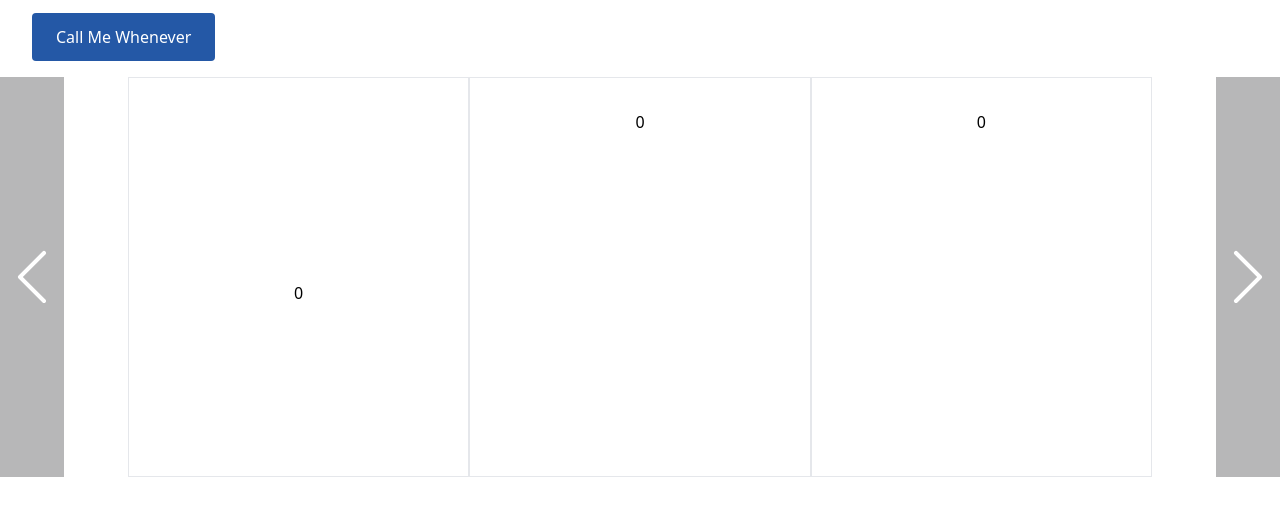
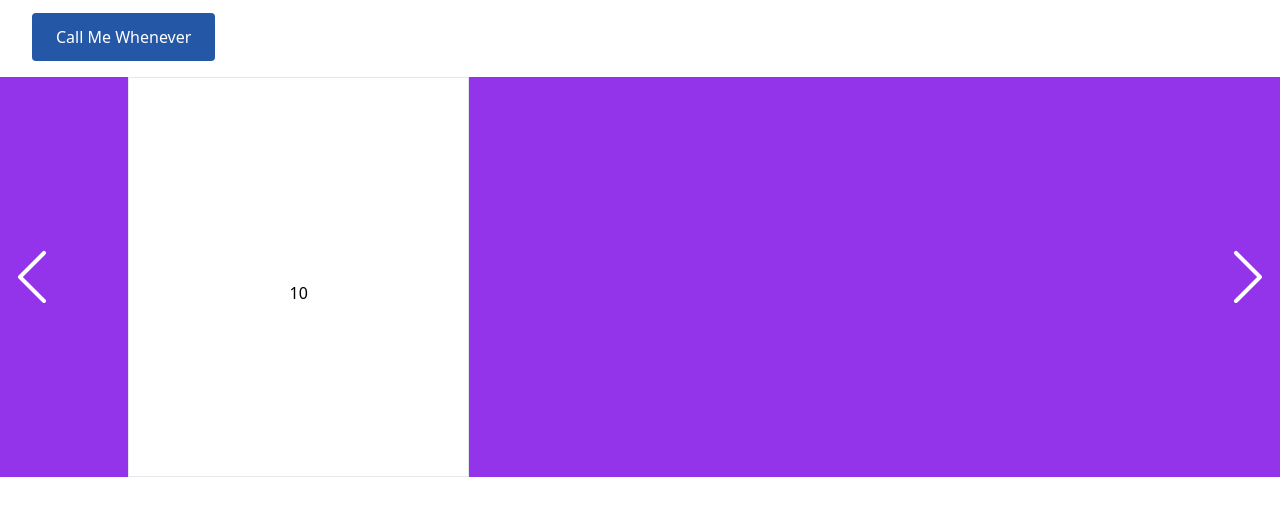
Before and after one commit to Christopher-Lamb/lambhvac, a Gatsby site: page / in a window 1280 px wide. Shown: the part 1781-2296 px from the top of the page. Built offline with nearby package versions, Linux system fonts and the light colour scheme; Gatsby itself is replaced by a stand-in of ours.

Commit message:
Changed Carousel to typescript and made it cleaner

```diff
--- a/src/components/Carousel/index.jsx
+++ /dev/null
@@ -1,196 +0,0 @@
-import React, { useRef, useState, useEffect, useReducer } from "react";
-import useInterval from "../../hooks/useInterval";
-import "./Carousel.css";
-
-import { BsChevronLeft, BsChevronRight } from "react-icons/bs";
-
-// const items = [
-//   "Incididunt nostrud aute consequat sit adipisicing. Do proident nisi cupidatat irure pariatur Lorem incididunt irure ipsum esse qui eu. Id amet commodo ullamco quis reprehenderit id proident nostrud duis veniam ad eu duis sit.",
-//   "Tempor eu eu consectetur non dolor fugiat Lorem velit. Ea ad amet proident proident reprehenderit. Magna aliquip aliqua adipisicing ut deserunt aliqua nulla aliqua qui incididunt. Velit magna Lorem mollit veniam ullamco adipisicing irure minim. Ea ipsum non id enim et nulla laboris reprehenderit Lorem. Pariatur enim exercitation aliqua laboris aliquip in non mollit.",
-//   "Incididunt velit magna magna ex consectetur ea cillum est. Esse cupidatat fugiat non quis voluptate non excepteur cillum pariatur. Labore duis amet commodo dolor est nulla amet qui anim cillum duis.",
-//   "Mollit est Lorem incididunt proident nulla ea minim adipisicing eiusmod veniam eu minim ut. Culpa laboris sit minim deserunt irure excepteur commodo laboris dolore cupidatat nostrud magna. Anim pariatur sit ullamco velit excepteur. Sit Lorem ea nisi consequat nostrud aute deserunt labore.",
-//   "Incididunt nostrud aute consequat sit adipisicing. Do proident nisi cupidatat irure pariatur Lorem incididunt irure ipsum esse qui eu. Id amet commodo ullamco quis reprehenderit id proident nostrud duis veniam ad eu duis sit.",
-//   "Tempor eu eu consectetur non dolor fugiat Lorem velit. Ea ad amet proident proident reprehenderit. Magna aliquip aliqua adipisicing ut deserunt aliqua nulla aliqua qui incididunt. Velit magna Lorem mollit veniam ullamco adipisicing irure minim. Ea ipsum non id enim et nulla laboris reprehenderit Lorem. Pariatur enim exercitation aliqua laboris aliquip in non mollit.",
-//   "Incididunt velit magna magna ex consectetur ea cillum est. Esse cupidatat fugiat non quis voluptate non excepteur cillum pariatur. Labore duis amet commodo dolor est nulla amet qui anim cillum duis.",
-//   "Mollit est Lorem incididunt proiden Anim ut ipsum velit voluptate aute occaecat exercitation aliqua veniam exercitation voluptate consectetur. Aute quis incididunt ut sunt duis esse incididunt. Anim incididunt reprehenderit aliquip sint sunt id commodo minim qui excepteur.t nulla ea minim adipisicing eiusmod veniam eu minim ut. Culpa laboris sit minim deserunt irure excepteur commodo laboris dolore cupidatat nostrud magna. Anim pariatur sit ullamco velit excepteur. Sit Lorem ea nisi consequat nostrud aute deserunt labore.",
-// ];
-
-const colors = ["bg-red-600", "bg-lime-500", "bg-orange-600", "bg-sky-600", "bg-green-600", "bg-blue-600", "bg-amber-500", "bg-violet-600", "bg-fuchsia-500", "bg-rose-600", "bg-purple-600"];
-
-const items = [...Array(10).keys()];
-
-function Carousel({ className, height = "400px", bgColor = "bg-white", displayArray = items, interval = true, intervalTime = 800000 }) {
-  const [canChange, setCanChange] = useState(true);
-  const scrollbarRef = useRef();
-  const containerRef = useRef();
-  const [width, setWidth] = useState();
-  // const intervalSwitchRef = useRef("");
-  const [count, setCount] = useState(displayArray.length);
-  const [stateArr, setStateArr] = useState([...Array(displayArray.length).keys(), ...Array(displayArray.length).keys()]);
-
-  const [userText, handleUserKeyPress] = useReducer((state, event) => {
-    const innerWidth = event.target.innerWidth;
-
-    setTimeout(() => {
-      if (window.innerWidth === innerWidth) {
-        initScrollbar(() => {
-          scrollbarRef.current.classList.remove("car-smooth");
-          const newScrollPosition = containerRef.current.clientWidth * count;
-          scrollbarRef.current.scrollLeft = newScrollPosition;
-          scrollbarRef.current.classList.add("car-smooth");
-        });
-      }
-    }, 1000);
-
-    // isUpperCase is always the most recent state (no stale closure value)
-    return;
-  }, "");
-
-  const initScrollbar = async (callback) => {
-    await setWidth(containerRef.current.clientWidth);
-    await callback();
-  };
-
-  useEffect(() => {
-    clearInterval(intervalId.current);
-    initScrollbar(() => {
-      scrollbarRef.current.classList.remove("car-smooth");
-      const newScrollPosition = containerRef.current.clientWidth * count;
-      scrollbarRef.current.scrollLeft = newScrollPosition;
-      scrollbarRef.current.classList.add("car-smooth");
-    });
-    window.addEventListener("resize", handleUserKeyPress);
-    return () => {
-      window.removeEventListener("resize", handleUserKeyPress);
-    };
-  }, []);
-
-  useEffect(() => {
-    if (count === 0) {
-      setTimeout(() => {
-        setCount(displayArray.length);
-        scrollbarRef.current.classList.remove("car-smooth");
-        const newScrollPosition = width * displayArray.length;
-        scrollbarRef.current.scrollLeft = newScrollPosition;
-        scrollbarRef.current.classList.add("car-smooth");
-      }, 600);
-    }
-    if (count === displayArray.length + displayArray.length - 1) {
-      setTimeout(() => {
-        setCount(displayArray.length - 1);
-        scrollbarRef.current.classList.remove("car-smooth");
-        const newScrollPosition = width * (displayArray.length - 1);
-        scrollbarRef.current.scrollLeft = newScrollPosition;
-        scrollbarRef.current.classList.add("car-smooth");
-      }, 600);
-    }
-  }, [count]);
-  const intervalId = useInterval(() => {
-    if (interval) {
-      const position = arraySwitch("positive");
-      const newScrollPosition = width * position;
-      scrollbarRef.current.scrollLeft = newScrollPosition;
-    }
-  }, intervalTime);
-
-  const arraySwitch = (direction) => {
-    setWidth(containerRef.current.clientWidth);
-    let position = 0;
-    if (direction === "positive") {
-      setCount((prevState) => prevState + 1);
-      position = count + 1;
-      if (count >= stateArr.length - 1) {
-        setCount(0);
-        position = 0;
-      }
-    } else if (direction === "negative") {
-      setCount((prevState) => prevState - 1, 0);
-      position = count - 1;
-      if (count === 0) {
-        setCount(stateArr.length - 1);
-        position = stateArr.length - 1;
-      }
-    }
-    return position;
-  };
-
-  const arrayLoop = (direction) => {
-    setWidth(containerRef.current.clientWidth);
-    //First initalize
-    // You Only have to loop on the first and last one
-    let position = 0;
-    if (direction === "positive") {
-      setCount((prevState) => prevState + 1);
-      position = count + 1;
-    } else if (direction === "negative") {
-      setCount((prevState) => prevState - 1);
-      position = count - 1;
-    }
-    return position;
-  };
-
-  const handleRight = () => {
-    if (!canChange) return;
-    //Move scroll bar to right
-    clearInterval(intervalId.current);
-    const position = arrayLoop("positive");
-    //Move Scroll
-    const newScrollPosition = width * position;
-    scrollbarRef.current.scrollLeft = newScrollPosition;
-    setCanChange(false);
-    setTimeout(() => {
-      setCanChange(true);
-    }, 600);
-  };
-
-  const handleLeft = () => {
-    if (!canChange) return;
-
-    //Move scroll bar to left
-    const position = arrayLoop("negative");
-    //Change Scroll Position
-    const newScrollPosition = containerRef.current.clientWidth * position;
-    scrollbarRef.current.scrollLeft = newScrollPosition;
-    setCanChange(false);
-    setTimeout(() => {
-      setCanChange(true);
-    }, 600);
-  };
-
-  return (
-    <div ref={containerRef} className="h-[600px] select-none w-full" style={{ height }}>
-      <div className="relative w-full h-full">
-        <div className="carousel-btns absolute h-full w-full flex items-center justify-between">
-          <div className={"h-full flex items-center w-fit z-[1] car-arrow-cont"}>
-            <BsChevronLeft onClick={handleLeft} className="relative z-[100] cursor-pointer w-8 h-8 sm:h-16 sm:w-16 fill-white hover:scale-110" />
-          </div>
-          <div className={"h-full flex items-center w-fit z-[1] car-arrow-cont"}>
-            <BsChevronRight onClick={handleRight} className="relative z-[100] cursor-pointer w-8 h-8 sm:h-16 sm:w-16 fill-white hover:scale-110" />
-          </div>
-        </div>
-        <div ref={scrollbarRef} className="grid grid-rows-1 overflow-hidden h-[600px] " style={{ height }}>
-          {stateArr.map((position, i) => {
-            const colorPos = i % 11;
-            return (
-              // This is the inner part of the carousel
-              <div
-                key={i}
-                style={{ width: `${width}px` }}
-                className={`relative row-start-1 w-full h-full snap-center flex items-center justify-center ${colors[colorPos]} ${bgColor} ${className} text-white`}
-              >
-                {/* {position} */}
-                <div className="w-full bg-blackx h-full grid grid-cols-3 px-32">
-                  <div className="bg-white w-full flex items-center justify-center text-black text-center pt-8 border">{displayArray[position]}</div>
-                  <div className="bg-white w-full text-black text-center pt-8 border">{displayArray[position]}</div>
-                  <div className="bg-white w-full text-black text-center pt-8 border">{displayArray[position]}</div>
-                </div>
-              </div>
-            );
-          })}
-        </div>
-      </div>
-    </div>
-  );
-}
-
-export default Carousel;
--- /dev/null
+++ b/src/components/Carousel/index.tsx
@@ -0,0 +1,209 @@
+import React, { useRef, useState, useEffect, useReducer } from "react";
+import useInterval from "../../hooks/useInterval";
+import useDebouncedResize from "../../hooks/useDebounceResize";
+import "./Carousel.css";
+
+import { BsChevronLeft, BsChevronRight } from "react-icons/bs";
+
+const colors = ["bg-red-600", "bg-lime-500", "bg-orange-600", "bg-sky-600", "bg-green-600", "bg-blue-600", "bg-amber-500", "bg-violet-600", "bg-fuchsia-500", "bg-rose-600", "bg-purple-600"];
+
+const items = [...Array(10).keys()];
+
+interface CarouselProps {
+  className?: string;
+  height: string;
+  bgColor: string;
+  displayArray: [];
+  interval: boolean;
+  intervalTime: number;
+}
+
+const Carousel: React.FC<CarouselProps> = ({ className, height = "400px", bgColor = "bg-white", displayArray = items, interval = true, intervalTime = 8000 }) => {
+  const [canChange, setCanChange] = useState(true);
+  const scrollbarRef = useRef<HTMLDivElement>(null);
+  // const containerRef = useRef<HTMLDivElement>(null);
+  // const intervalSwitchRef = useRef("");
+  const [count, setCount] = useState(displayArray.length);
+  const [stateArr, setStateArr] = useState([...Array(displayArray.length).keys(), ...Array(displayArray.length).keys()]);
+
+  //Debounce Function for resizing
+  const handleResize = async (e: UIEvent) => {
+    // console.log("COUNT:", count);
+    const position = count + 1;
+    setCount(position);
+    // //This will re-adjust the sizes of the boxes using two moves a forward and a backwards
+    // console.log(window.innerWidth);
+    if (scrollbarRef.current) {
+      scrollbarRef.current.classList.remove("car-smooth");
+      const newScrollPosition = window.innerWidth * position;
+      scrollbarRef.current.scrollLeft = newScrollPosition;
+    }
+
+    setTimeout(() => {
+      handleLeft();
+      if (scrollbarRef.current) {
+        scrollbarRef.current.classList.add("car-smooth");
+      }
+    }, 600);
+
+    // console.log(count);
+  };
+  useDebouncedResize(handleResize, 600);
+
+  useEffect(() => {
+    clearInterval(intervalId.current);
+    if (scrollbarRef.current) {
+      scrollbarRef.current.classList.remove("car-smooth");
+      const newScrollPosition = window.innerWidth * count;
+      scrollbarRef.current.scrollLeft = newScrollPosition;
+      scrollbarRef.current.classList.add("car-smooth");
+    }
+  }, []);
+
+  // I believe this is handling the wrap around feature
+  // Its shifting the entire structure such that the user stays in the middle of the row
+  // While also removing the scroll animation at the same time
+  useEffect(() => {
+    console.log(count);
+    if (count === 0) {
+      setTimeout(() => {
+        if (scrollbarRef.current) {
+          setCount(displayArray.length);
+          scrollbarRef.current.classList.remove("car-smooth");
+          const newScrollPosition = window.innerWidth * displayArray.length;
+          scrollbarRef.current.scrollLeft = newScrollPosition;
+          scrollbarRef.current.classList.add("car-smooth");
+        }
+      }, 600);
+    }
+    if (count === displayArray.length + displayArray.length - 1) {
+      setTimeout(() => {
+        if (scrollbarRef.current) {
+          setCount(displayArray.length - 1);
+          scrollbarRef.current.classList.remove("car-smooth");
+          const newScrollPosition = window.innerWidth * (displayArray.length - 1);
+          scrollbarRef.current.scrollLeft = newScrollPosition;
+          scrollbarRef.current.classList.add("car-smooth");
+        }
+      }, 600);
+    }
+  }, [count]);
+  const intervalId = useInterval(() => {
+    if (interval && scrollbarRef.current) {
+      const position = arraySwitch("positive");
+      const newScrollPosition = window.innerWidth * position;
+      scrollbarRef.current.scrollLeft = newScrollPosition;
+    }
+  }, intervalTime);
+
+  const arraySwitch = (direction: "positive" | "negative") => {
+    let position = 0;
+    if (direction === "positive") {
+      setCount((prevState) => prevState + 1);
+      position = count + 1;
+      if (count >= stateArr.length - 1) {
+        setCount(0);
+        position = 0;
+      }
+    } else if (direction === "negative") {
+      setCount((prevState) => prevState - 1);
+      position = count - 1;
+      if (count === 0) {
+        setCount(stateArr.length - 1);
+        position = stateArr.length - 1;
+      }
+    }
+    return position;
+  };
+
+  const arrayLoop = (direction: "positive" | "negative") => {
+    //First initalize
+    // You Only have to loop on the first and last one
+    let position = 0;
+    if (direction === "positive") {
+      setCount((prevState) => prevState + 1);
+      position = count + 1;
+    } else if (direction === "negative") {
+      setCount((prevState) => prevState - 1);
+      position = count - 1;
+    }
+    return position;
+  };
+
+  const handleRight = () => {
+    if (!canChange) return;
+    //Move scroll bar to right
+    clearInterval(intervalId.current);
+    const position = arrayLoop("positive");
+    //Move Scroll
+    if (scrollbarRef.current) {
+      const newScrollPosition = window.innerWidth * position;
+      scrollbarRef.current.scrollLeft = newScrollPosition;
+    }
+    setCanChange(false);
+    setTimeout(() => {
+      setCanChange(true);
+    }, 600);
+  };
+
+  const handleLeft = () => {
+    if (!canChange) return;
+
+    //Move scroll bar to left
+    const position = arrayLoop("negative");
+    //Change Scroll Position
+    const newScrollPosition = window.innerWidth * position;
+    if (scrollbarRef.current) {
+      scrollbarRef.current.scrollLeft = newScrollPosition;
+    }
+    setCanChange(false);
+    setTimeout(() => {
+      setCanChange(true);
+    }, 600);
+  };
+
+  return (
+    <div className="h-[600px] select-none w-full" style={{ height }}>
+      <div className="relative w-full h-full">
+        <div className="carousel-btns absolute h-full w-full flex items-center justify-between">
+          <div className={"h-full flex items-center w-fit z-[1] car-arrow-contx"}>
+            <button onClick={handleLeft} aria-label="Scroll right">
+              <BsChevronLeft className="relative cursor-pointer w-8 h-8 sm:h-16 sm:w-16 fill-white hover:scale-110" />
+            </button>
+          </div>
+          <div className={"h-full flex items-center w-fit z-[1] car-arrow-contx"}>
+            <button onClick={handleRight} aria-label="Scroll right">
+              <BsChevronRight className="relative cursor-pointer w-8 h-8 sm:h-16 sm:w-16 fill-white hover:scale-110" />
+            </button>
+          </div>
+        </div>
+        <div ref={scrollbarRef} className="grid grid-rows-1 overflow-hidden h-[600px] " style={{ height }}>
+          {stateArr.map((position, i) => {
+            const colorPos = i % 11;
+            const num = i % 3;
+            return (
+              // This is the inner part of the carousel
+              <div
+                key={i}
+                style={{ width: `${window.innerWidth}px` }}
+                className={`relative row-start-1 w-full h-full snap-center flex items-center justify-center ${colors[colorPos]} ${bgColor}z ${className} text-white`}
+              >
+                {/* {position} */}
+                <div className="w-full bg-blackx h-full grid grid-cols-3 px-32">
+                  {/* <div className="bg-white w-full flex items-center justify-center text-black text-center pt-8 border">{displayArray[position]}</div> */}
+                  {/* <div className="bg-white w-full flex items-center justify-center text-black text-center pt-8 border">{displayArray[position]}</div> */}
+                  <div className="bg-white w-full flex items-center justify-center text-black text-center pt-8 border">
+                    {/* {displayArray[position]} */}
+                    {count}
+                  </div>
+                </div>
+              </div>
+            );
+          })}
+        </div>
+      </div>
+    </div>
+  );
+};
+
+export default Carousel;
--- a/src/components/PictureText.tsx
+++ b/src/components/PictureText.tsx
@@ -19,13 +19,15 @@ const PictureText: React.FC<PictureTextProps> = ({ variant, src, alt, heading, b
   let component: React.ReactNode = null;
   const [isReverse, setIsReverse] = useState(reverse);
 
-  useDebouncedResize(() => {
+  const resizeFunc = () => {
     if (innerWidth <= 1024) {
       setIsReverse(false);
     } else {
       setIsReverse(reverse);
     }
-  }, 100);
+  };
+  useDebouncedResize(resizeFunc, 100);
+  useEffect(resizeFunc, []);
 
   switch (variant) {
     case "50_50":
--- a/src/hooks/useDebounceResize.tsx
+++ b/src/hooks/useDebounceResize.tsx
@@ -15,7 +15,6 @@ function debounce<F extends (...args: any[]) => void>(func: F, delay: number): (
 function useDebouncedResize(effect: (...args: any[]) => void, delay: number) {
   useEffect(() => {
     const debouncedEffect = debounce(effect, delay);
-    effect();
 
     window.addEventListener("resize", debouncedEffect);
 
--- a/src/hooks/useInterval.js
+++ b/src/hooks/useInterval.tsx
@@ -1,7 +1,7 @@
 import React from "react";
 
-export default function useInterval(callback, delay) {
-  const intervalRef = React.useRef();
+export default function useInterval(callback: () => void, delay: number) {
+  const intervalRef = React.useRef<number>();
   const callbackRef = React.useRef(callback);
 
   // Remember the latest callback:
@@ -20,10 +20,7 @@ export default function useInterval(callback, delay) {
 
   React.useEffect(() => {
     if (typeof delay === "number") {
-      intervalRef.current = window.setInterval(
-        () => callbackRef.current(),
-        delay
-      );
+      intervalRef.current = window.setInterval(() => callbackRef.current(), delay);
 
       // Clear interval if the components is unmounted or the delay changes:
       return () => window.clearInterval(intervalRef.current);
```
Also changed, not shown: src/utils/reviews.ts (added, +57 -0 lines).
